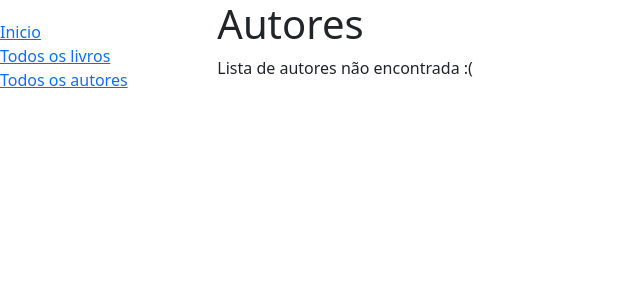
After one commit to ciparthur/Biblioteca_local, a Django app: page /autores/ in a window 1280 px wide. The commit adds this page. Shown: the top 300 px of the page, without its empty margins (0-640 px from the left). Run offline with Django 4.2, Linux system fonts and the light colour scheme; data that the repository does not hold is empty.

Commit message:
Criação da página 'autores' Adicionado a opção 'preposição' para o nome dos autores.

```diff
--- a/catalogo/admin.py
+++ b/catalogo/admin.py
@@ -15,7 +15,7 @@ class LivroInline(admin.StackedInline):
 @admin.register(Autor)
 class AutorAdmin(admin.ModelAdmin):
     list_display = ('sobrenome', 'nome', 'data_nascimento', 'data_morte')
-    fields = ['sobrenome', 'nome', ('data_nascimento', 'data_morte')]
+    fields = ['sobrenome', 'preposicao', 'nome', ('data_nascimento', 'data_morte')]
 
     inlines = [LivroInline]
 
--- a/catalogo/models.py
+++ b/catalogo/models.py
@@ -74,6 +74,7 @@ class Autor(models.Model):
     """Um modelo que representa um autor"""
     nome = models.CharField(max_length=100)
     sobrenome = models.CharField(max_length=100)
+    preposicao = models.CharField(max_length=5, null=True, blank=True)
     data_nascimento = models.DateField('Data de nascimento', null=True, blank=True)
     data_morte = models.DateField('Morte', null=True, blank=True)
 
--- a/catalogo/templates/base.html
+++ b/catalogo/templates/base.html
@@ -24,7 +24,7 @@
                         <ul class="sidebar-nav">
                             <li><a href="{% url 'index' %}">Inicio</a></li>
                             <li><a href="{% url 'livros' %}">Todos os livros</a></li>
-                            <li><a href="#">Todos os autores</a></li>
+                            <li><a href="{% url 'autores' %}">Todos os autores</a></li>
                         </ul>
                     {% endblock %}
                 </div>
--- /dev/null
+++ b/catalogo/templates/catalogo/autores.html
@@ -0,0 +1,28 @@
+{% extends 'base.html' %}
+
+{% block title %}<title>Biblioteca local - Autores</title>{% endblock %}
+
+{% block content %}
+    <h1>Autores</h1>
+
+    {% if autores %}
+        <ul>
+            {% for autor in autores %}
+                <li>
+                    <a href="{% url 'autor-detalhes' autor.pk %}">
+                        {{ autor.nome }}
+
+                        {% if autor.preposicao %}
+                            {{ autor.preposicao }}
+                        {% endif %}
+
+                        {{ autor.sobrenome }}
+                        ({{ autor.data_nascimento }})
+                    </a>
+                </li>
+            {% endfor %}
+        </ul>
+    {% else %}
+        <p>Lista de autores não encontrada :(</p>
+    {% endif %}
+{% endblock %}
--- a/catalogo/templates/catalogo/livro_detalhes.html
+++ b/catalogo/templates/catalogo/livro_detalhes.html
@@ -5,7 +5,7 @@
 {% block content %}
     {% if livro %}
         <h1>{{ livro.titulo }}</h1>
-        <p><strong>Autor:</strong> <a href="#">{{ livro.autor }}</a></p>
+        <p><strong>Autor:</strong> <a href="{% url 'autor-detalhes' livro.autor.pk %}">{{ livro.autor }}</a></p>
         <p><strong>Sumário:</strong>{{ livro.sumario | linebreaks }}</p>
 
         <p>
--- a/catalogo/urls.py
+++ b/catalogo/urls.py
@@ -4,8 +4,11 @@ from . import views
 
 urlpatterns = [
     path('', views.index, name='index'),
-    path('livros/', views.LivrosListaView.as_view(), name='livros'),
+    path('livros/', views.livros, name='livros'),
     path('livros/<int:chave_pk>', views.livro_detalhes, name='livro-detalhes'),
-    #path('livros/', views.livros, name='livros'),
+    path('autores/', views.autores, name='autores'),
+    path('autores/<int:autor_pk>', views.autor_detalhes, name='autor-detalhes'),
+
+    #path('livros/', views.LivrosListaView.as_view(), name='livros'),
     #path('livros/<int:pk>', views.LivroDetalhe.as_view(), name='livro-detalhes'),
 ]
--- a/catalogo/views.py
+++ b/catalogo/views.py
@@ -1,5 +1,7 @@
 from django.shortcuts import render, get_object_or_404
+from django.http import Http404
 from django.views import generic
+# from django.core.paginator import Paginator
 
 from .models import Livro, LivroInstancia, Autor, Genero
 
@@ -31,23 +33,26 @@ def index(request):
     # Renderiza o template 'index.html' com dados na variável de contexto
     return render(request, 'index.html', contexto)
 
-#def livros(request):
-#    """Função view da página de livros"""
-#    livros = Livro.objects.all()
-#    contexto = {'livros': livros}
+def livros(request):
+    """Função view da página de livros"""
+    livros = Livro.objects.all()
 
-#    return render(request, 'catalogo/livros_lista.html', contexto)
+    # paginator = Paginator(livros, 10)
+    # page_number = request.GET.get('page')
+    # page_obj = paginator.get_page(page_number)
 
+    contexto = {'livros': livros}
 
-class LivrosListaView(generic.ListView):
-    model = Livro
-    context_object_name = 'livros'
-    template_name = 'catalogo/livros_lista.html'
-    paginate_by = 10
+    return render(request, 'catalogo/livros_lista.html', contexto)
 
-    def get_queryset(self):
-        return Livro.objects.order_by('titulo')
+#class LivrosListaView(generic.ListView):
+#    model = Livro
+#    context_object_name = 'livros'
+#    template_name = 'catalogo/livros_lista.html'
+#    paginate_by = 10
 
+#    def get_queryset(self):
+#        return Livro.objects.order_by('titulo')
 
 def livro_detalhes(request, chave_pk):
     """Função view da página de detalhes do livro"""
@@ -56,7 +61,22 @@ def livro_detalhes(request, chave_pk):
 
     return render(request, 'catalogo/livro_detalhes.html', contexto)
 
-#class LivroDetalhe(generic.DetailView):
-#    model = Livro
-#    context_object_name = 'livro'
-#    template_name = 'catalogo/livro_detalhe.html'
+def autores(request):
+    """Função view para a página de autores dos livros"""
+    try:
+        autores = Autor.objects.all().order_by('nome')
+        contexto = {'autores': autores}
+    except Autor.DoesNotExist:
+        raise Http404('Página não encontrada :(')
+
+    return render(request, 'catalogo/autores.html', contexto)
+
+def autor_detalhes(request, autor_pk):
+    """Função view para a página de detalhes sobre um autor especifico"""
+    try:
+        autor = Autor.objects.get(pk=autor_pk)
+        contexto = {'autor': autor}
+    except Autor.DoesNotExist:
+        raise Http404('Págnina não encontrada :(')
+
+    return render(request, 'catalogo/autor.html', contexto)
```
Also changed, not shown: catalogo/templates/catalogo/autor.html (added, +18 -0 lines), catalogo/migrations/0004_autor_preposicao.py (added).
